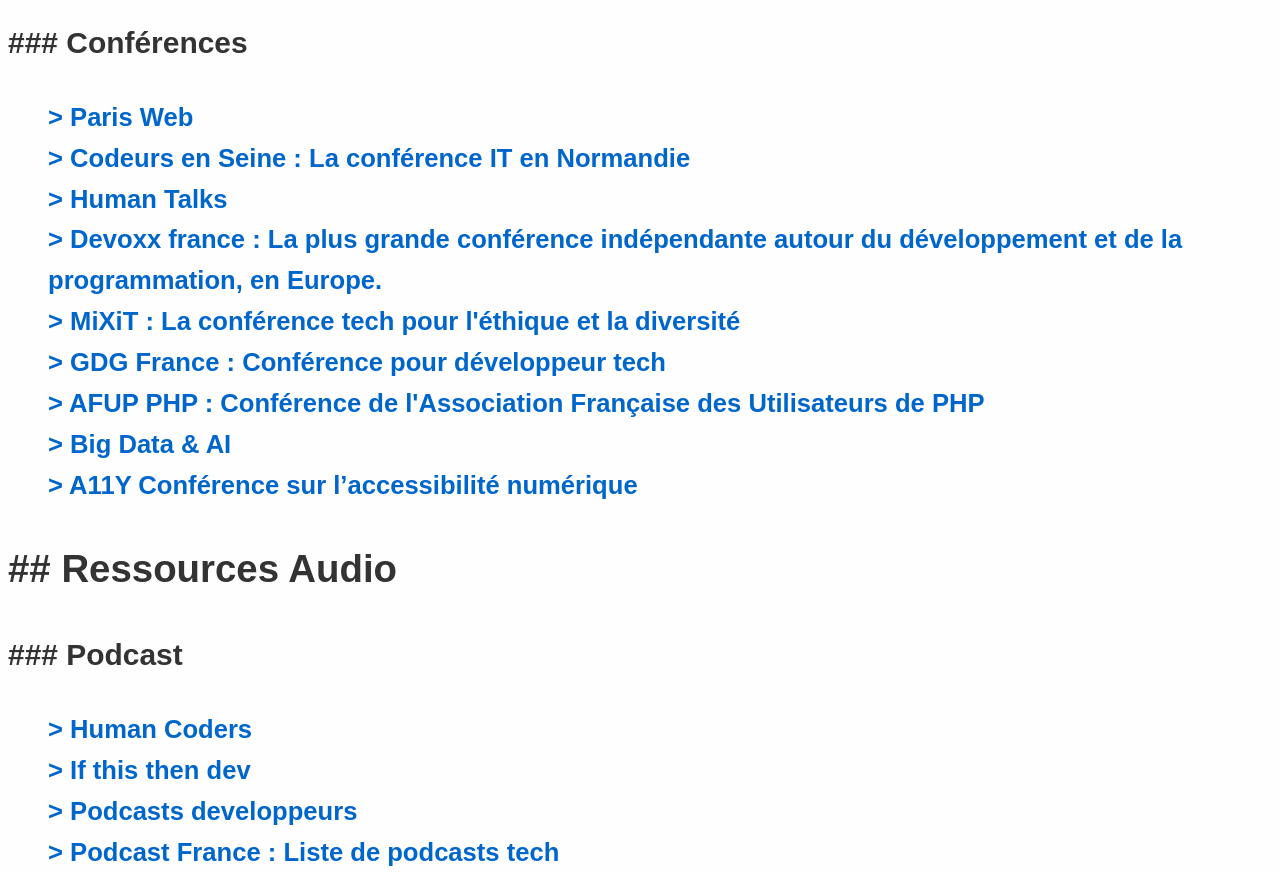
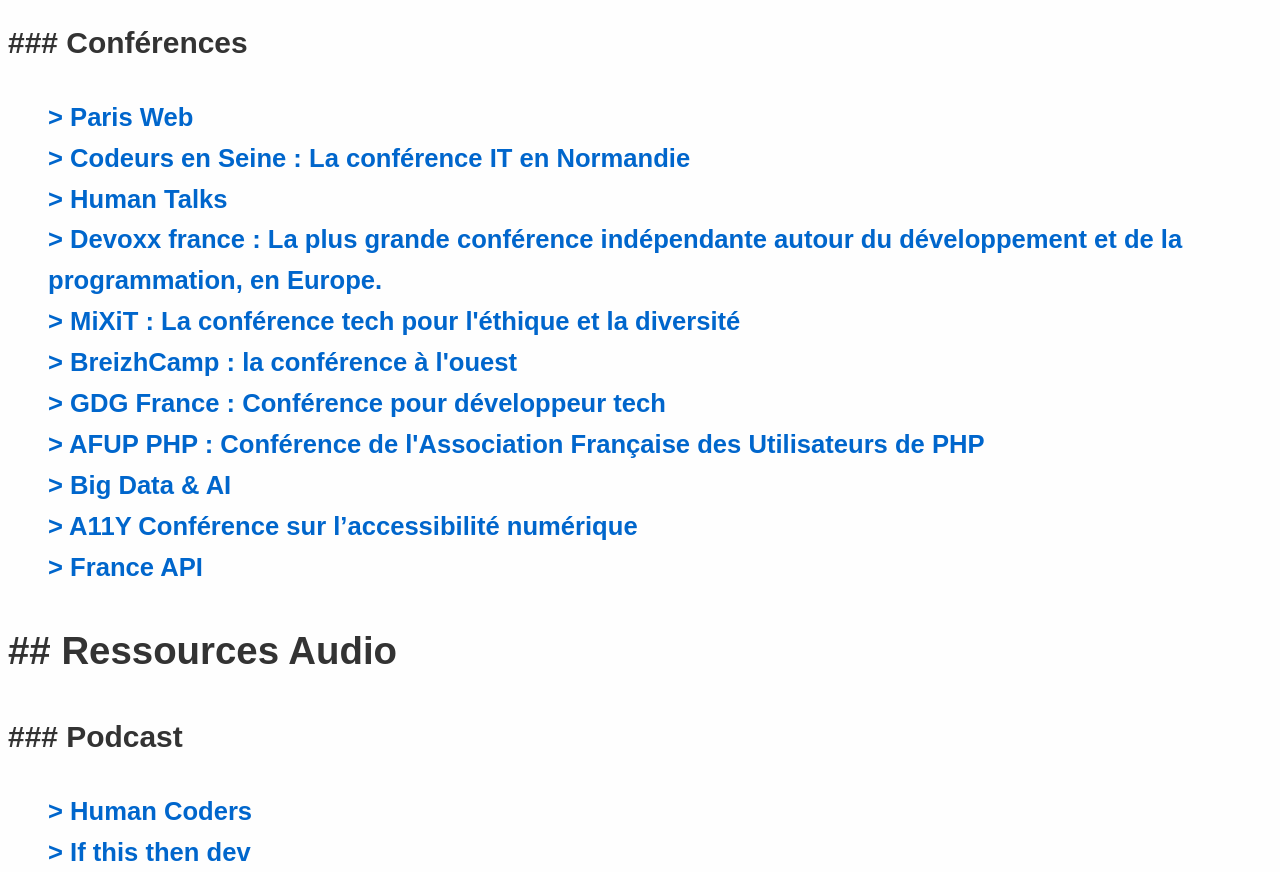
Before and after one commit to formfs/ressources-dev, a plain HTML site: page index.html in a window 1280 px wide. Shown: the part 225-1097 px from the top of the page. Drawn offline with Linux system fonts and the light colour scheme.

Commit message:
Update index

```diff
--- a/index.html
+++ b/index.html
@@ -95,10 +95,12 @@ h5:before {
 <li><a href="https://www.youtube.com/@HumanTalksParis">Human Talks</a></li>
 <li><a href="https://www.youtube.com/@DevoxxFRvideos">Devoxx france : La plus grande conférence indépendante autour du développement et de la programmation, en Europe.</a></li>
 <li><a href="https://www.youtube.com/@mixitconf">MiXiT : La conférence tech pour l'éthique et la diversité</a></li>
+<li><a href="https://www.youtube.com/@BreizhCamp">BreizhCamp : la conférence à l'ouest</a></li>
 <li><a href="https://www.youtube.com/@GDGFrance/">GDG France : Conférence pour développeur tech</a></li>
 <li><a href="https://www.youtube.com/@afupPHP">AFUP PHP : Conférence de l'Association Française des Utilisateurs de PHP</a></li>
 <li><a href="https://www.bigdataparis.com/">Big Data &amp; AI</a></li>
 <li><a href="https://www.a11yparis.org/">A11Y Conférence sur l’accessibilité numérique</a></li>
+<li><a href="https://franceapi.fr/">France API</a></li>
 </ul>
 
 
```
